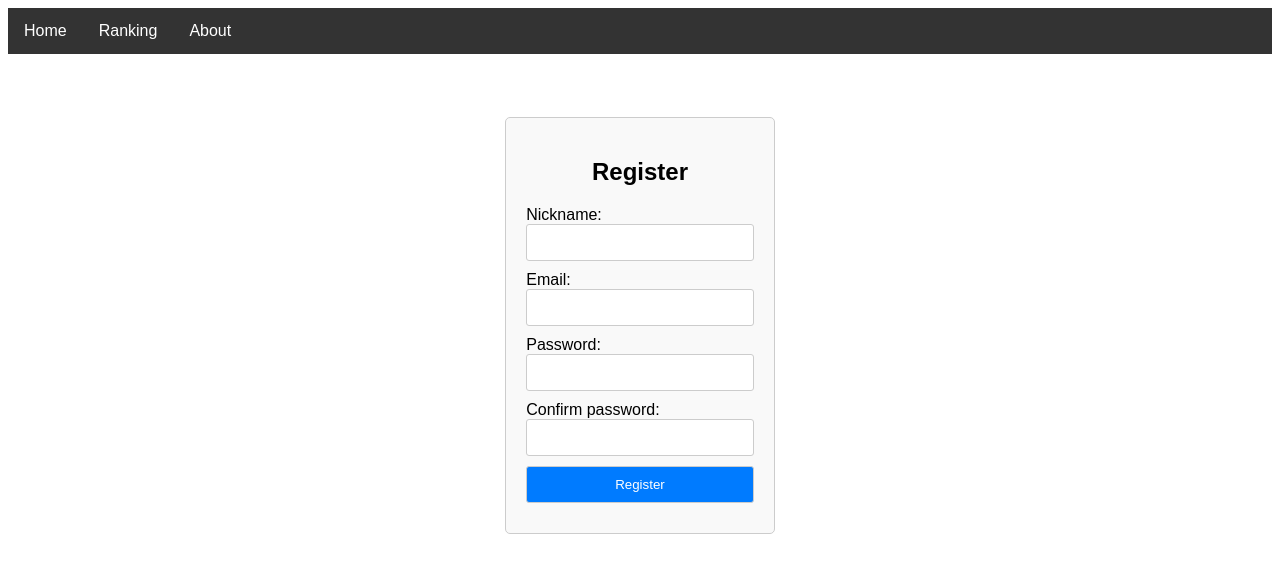
After one commit to Alkiro-RA/Cryland, a PHP site: page /register/index.html in a window 1280 px wide. The commit adds this page. Shown: the top 573 px of the page. Run offline with PHP 8.4, Linux system fonts and the light colour scheme.

Commit message:
changed folder layout improved html

```diff
--- a/login.php
+++ b/login.php
@@ -25,6 +25,8 @@ try {
     }
     $result = $stmt->fetchAll();
 
+    echo $_SESSION["user_id"];
+
     // Match password
     foreach (($result) as $row) {
         if (password_verify($pass, $row["password"])) {
@@ -35,5 +37,6 @@ try {
     }
 } catch (Exception) {
     // nic nie robie
+    echo "błąd;"
 }
 ?>
--- /dev/null
+++ b/register/index.html
@@ -0,0 +1,97 @@
+<!DOCTYPE html>
+<html lang="en">
+
+<head>
+    <meta charset="UTF-8">
+    <title>Register Form</title>
+    <style>
+        /* Basic styling for the form */
+        body {
+            font-family: Arial, sans-serif;
+        }
+
+        .navbar {
+            background-color: #333;
+            overflow: hidden;
+        }
+
+        .navbar a {
+            float: left;
+            display: block;
+            color: white;
+            text-align: center;
+            padding: 14px 16px;
+            text-decoration: none;
+        }
+
+        .navbar a:hover {
+            background-color: #ddd;
+            color: black;
+        }
+
+
+        .register-container {
+            width: 18%;
+            margin: 5% auto;
+            padding: 20px;
+            border: 1px solid #ccc;
+            border-radius: 5px;
+            background-color: #f9f9f9;
+        }
+
+        .register-container h2 {
+            text-align: center;
+        }
+
+        .register-container input[type="text"],
+        .register-container input[type="password"],
+        .register-container input[type="submit"] {
+            width: 100%;
+            padding: 10px;
+            margin-bottom: 10px;
+            border-radius: 3px;
+            border: 1px solid #ccc;
+            box-sizing: border-box;
+        }
+
+        .register-container input[type="submit"] {
+            background-color: #007bff;
+            color: white;
+            cursor: pointer;
+        }
+
+        .register-container input[type="submit"]:hover {
+            background-color: #0056b3;
+        }
+    </style>
+</head>
+
+<body>
+    <!-- Navigation bar -->
+    <div class="navbar">
+        <a href="../../Cryland/index.html">Home</a>
+        <a href="ranking/index.html">Ranking</a>
+        <a href="about/index.html">About</a>
+    </div>
+    <!-- Register form -->
+    <div class="register-container">
+        <h2>Register</h2>
+        <form action="register.php" method="post">
+            <label for="email">Nickname:</label>
+            <input type="text" id="nickname" name="nickname" required>
+
+            <label for="email">Email:</label>
+            <input type="text" id="email" name="email" required>
+
+            <label for="password">Password:</label>
+            <input type="password" id="pass1" name="pass1" required>
+
+            <label for="password">Confirm password:</label>
+            <input type="password" id="pass2" name="pass2" required>
+
+            <input type="submit" value="Register">
+        </form>
+    </div>
+</body>
+
+</html>
--- a/register.php
+++ b/register/register.php
@@ -3,7 +3,7 @@ $error_code = 0;
 
 try {
 // Db configuration
-require_once("db.php");
+require_once("../db.php");
 
     // Retrive data
     $nick = $_POST["nickname"];
@@ -50,7 +50,8 @@ require_once("db.php");
 
     // Create account
     if($stmt->execute()) {
-        echo "Pomyślnie zarejestrowano użytkownika.";
+        echo "udało się";
+        header("Location: ../index.html");
     } else {
         $error_code = "1";
         throw new Exception();
```
Also changed, not shown: index.html (added, +92 -0 lines), login.html (deleted, +0 -58 lines), register.html (deleted, +0 -64 lines).
